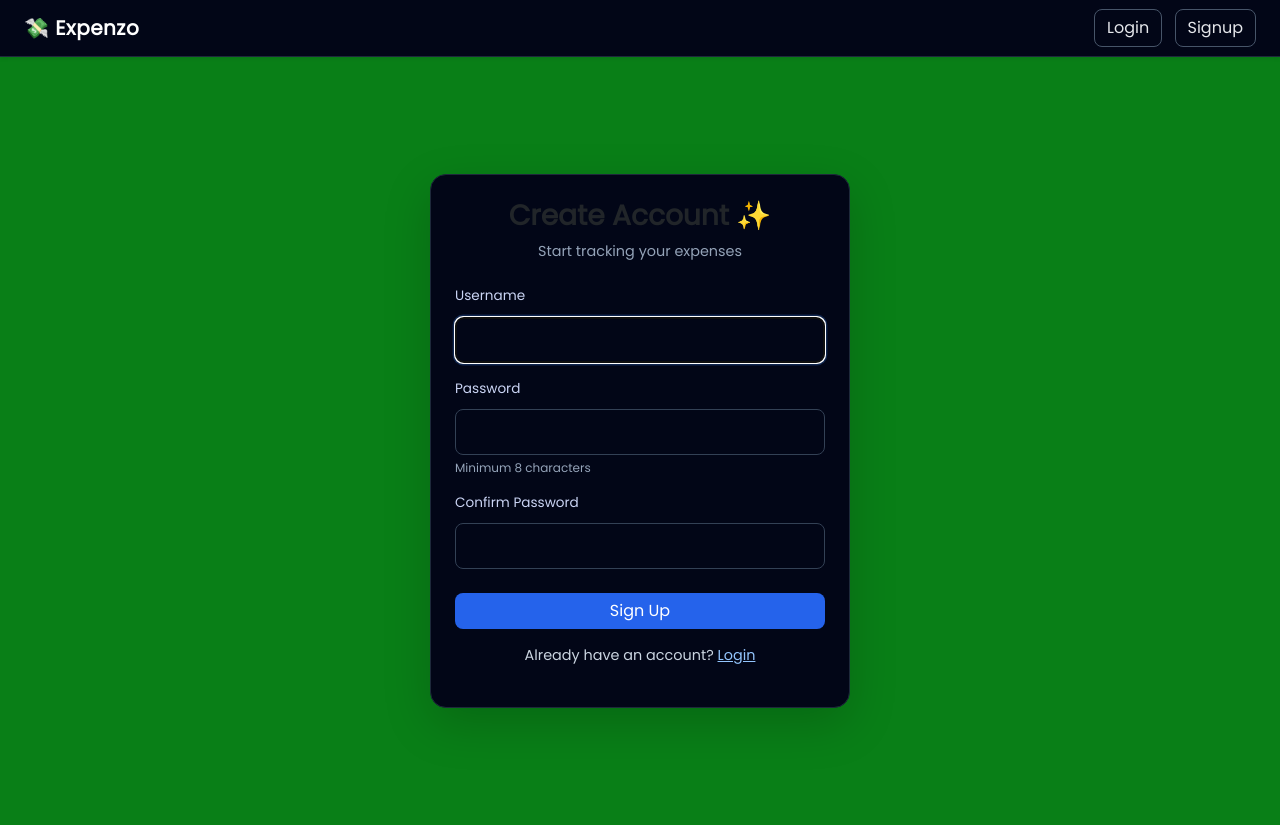
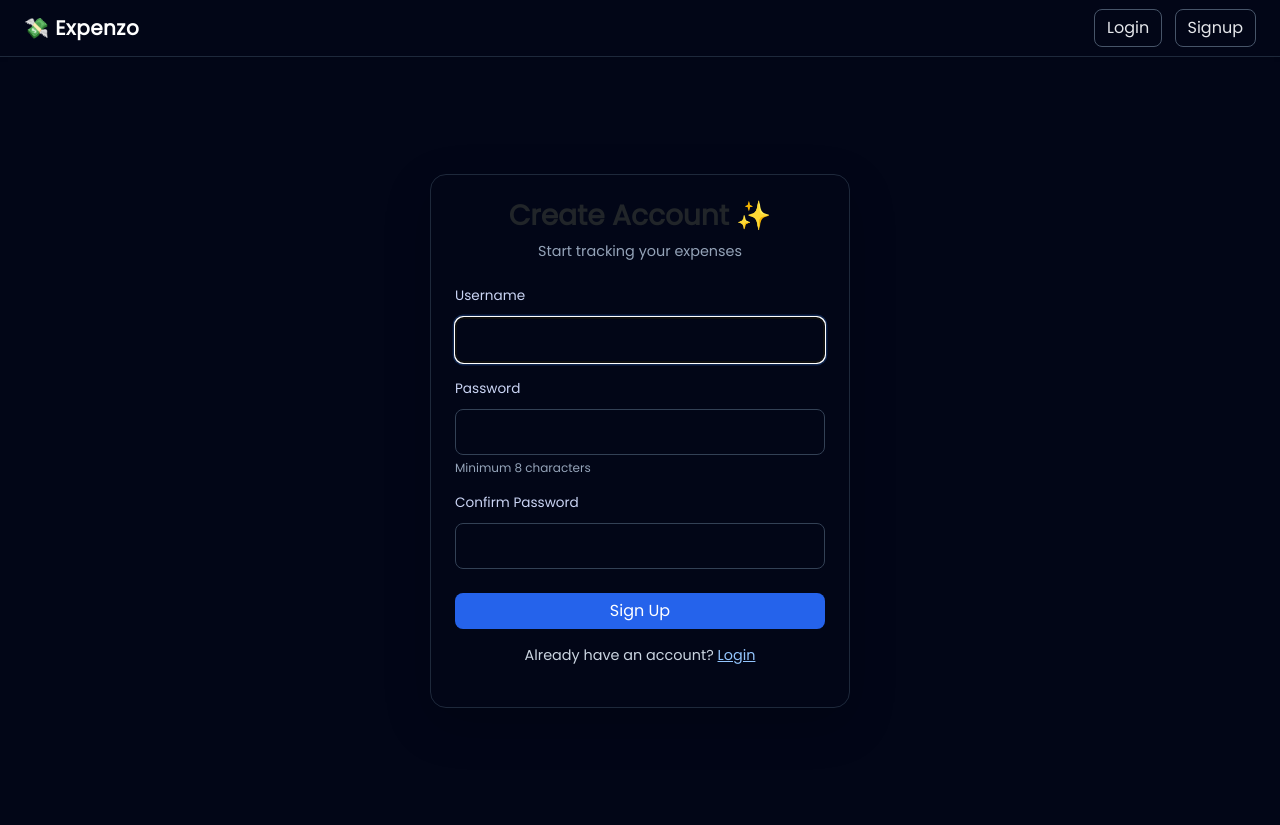
Before and after one commit to gohil-gaurav/expenzo-expense-tracker, a Django app: page /signup/ in a window 1280 px wide. Run offline with Django 5.2, Linux system fonts and the light colour scheme.

Commit message:
chage colour

```diff
--- a/expenzo/expenses/static/expenses/css/dark.css
+++ b/expenzo/expenses/static/expenses/css/dark.css
@@ -3,7 +3,7 @@
 ================================ */
 body {
     font-family: 'Poppins', sans-serif;
-    background-color: #097f17;
+    background-color: #020617;
     color: #e5e7eb;
 }
 
```
